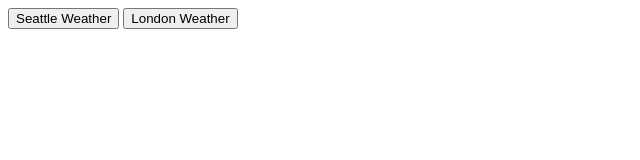
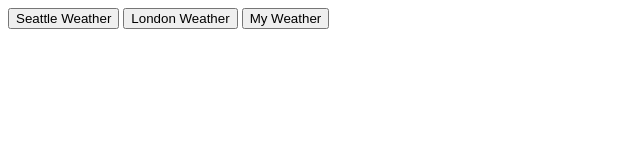
Before and after one commit to tsidhart/wheather-map, a plain HTML site: page index.html in a window 1280 px wide. Shown: the whole page, without its empty margins (0-640 px from the left). Drawn offline with Linux system fonts and the light colour scheme.

Commit message:
my weather button added

```diff
--- a/index.html
+++ b/index.html
@@ -8,6 +8,7 @@
   <body>
     <button onclick="seattle()"> Seattle Weather</button>
     <button onclick="london()"> London Weather</button>
+    <button onclick="myweather()"> My Weather</button>
     <div id="container">
       <ul id="listContainer"></ul>
     </div>
--- a/map.js
+++ b/map.js
@@ -15,6 +15,13 @@
   getLocation(locations[0]);
 }
 
+function myweather(){
+  document.getElementById('listContainer').innerHTML = '';
+  // get user's location from the browser
+  navigator.geolocation.getCurrentPosition(function(position) {
+    getLocation({ lat: position.coords.latitude, lon: position.coords.longitude });
+  });
+}
 
 // API call onload callback function
 function onloadFunc(){
```
